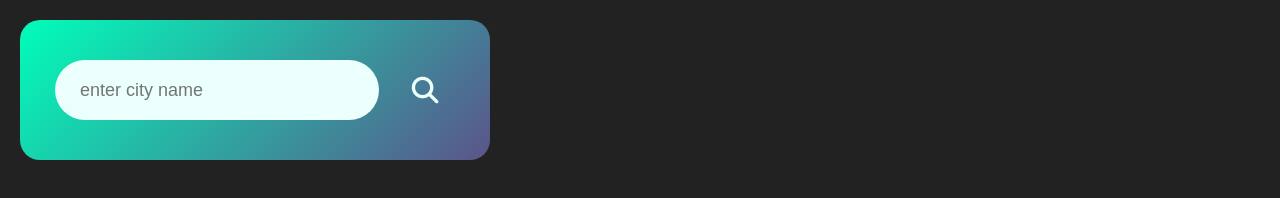
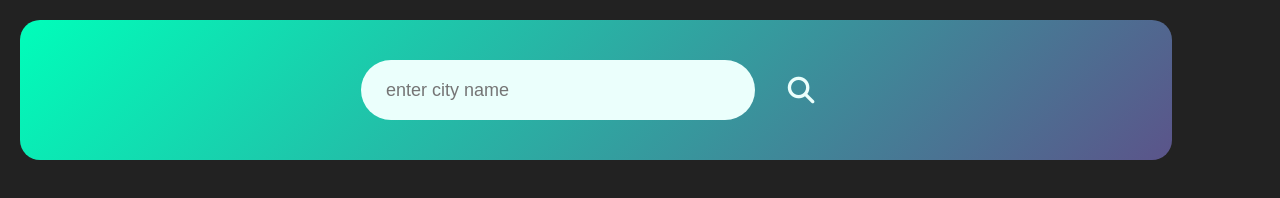
Before and after one commit to alphabetjim/weatherAppProject, a plain HTML site: page index.html in a window 1280 px wide. Drawn offline with Linux system fonts and the light colour scheme.

Commit message:
Initial styling to improve responsiveness.

```diff
--- a/assets/css/style.css
+++ b/assets/css/style.css
@@ -12,13 +12,16 @@ body {
 
 .card {
     width: 90%;
-    max-width: 470px;
     background: linear-gradient(135deg, #00feba, #5b548a);
     color: #fff;
     margin: 20px;
     border-radius: 20px;
     padding: 40px 35px;
     text-align: center;
+    display: flex;
+    justify-content: center;
+    flex-direction: column;
+    align-items: center;
 }
 
 .search {
@@ -26,6 +29,7 @@ body {
     display: flex;
     align-items: center;
     justify-content: space-between;
+    max-width: 470px;
 }
 
 .search input {
@@ -81,6 +85,7 @@ body {
     display: flex;
     align-items: center;
     text-align: left;
+    margin: 0 10px;
 }
 
 .col img {
```
Also changed, not shown: 1 other file.
